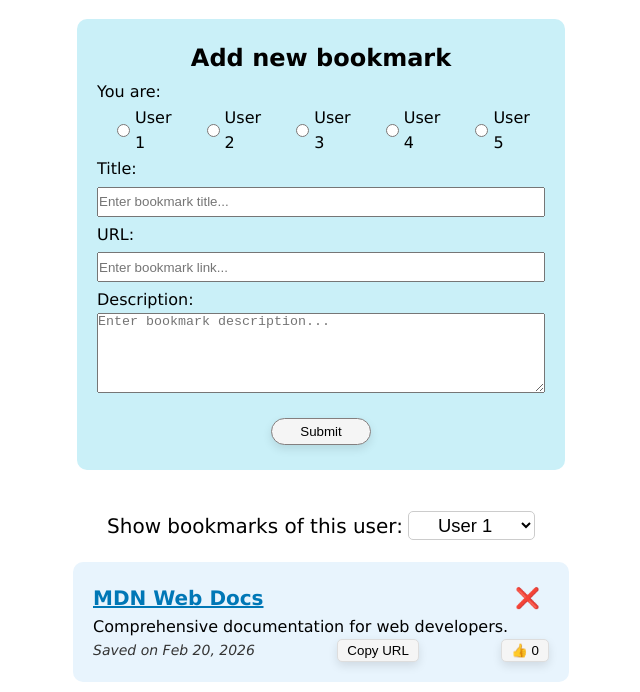
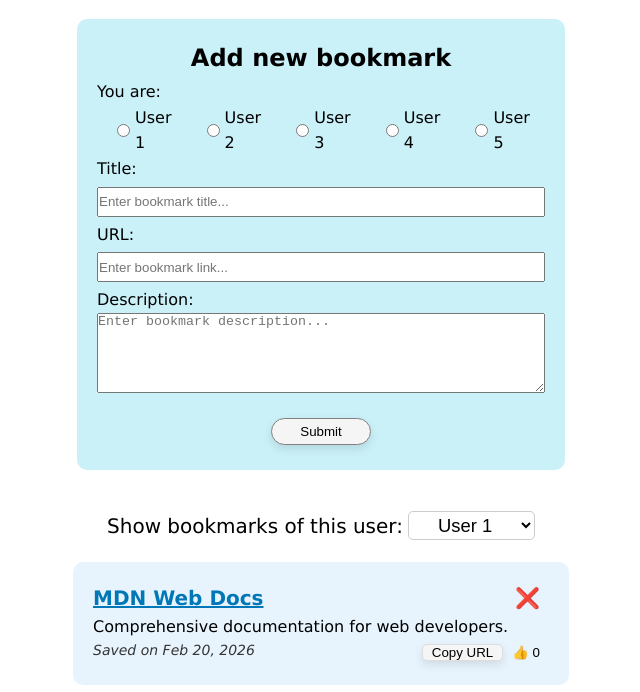
Before and after one commit to trngdothuy/Piscine-Sprint-Project-Shared-Bookmarks, a website with bundled scripts: page index.html in a window 1280 px wide. Shown: the part 108-800 px from the top of the page, without its empty margins (319-959 px from the left). Built offline with nearby package versions, Linux system fonts and the light colour scheme.

Commit message:
Style like button

```diff
--- a/script.js
+++ b/script.js
@@ -66,6 +66,10 @@ function makeBookmarkCard({name, url, description, timestamp, likes = 0}) {
   bookmarkTimestamp.innerHTML = `Saved on ${new Date(timestamp).toLocaleDateString('en-US', {month: 'short', day: '2-digit', year: 'numeric'})}`
   bookmarkTimestamp.classList.add("bookmark-date")
 
+  // div for copy and like buttons
+  const buttonDiv = document.createElement("div")
+  buttonDiv.className = "buttons-div"
+
   // copy button
   const copyButton = document.createElement("button")
   copyButton.className = "copy-button"
@@ -93,7 +97,9 @@ function makeBookmarkCard({name, url, description, timestamp, likes = 0}) {
   }
 })
 
-  bookmarkLastLine.append(bookmarkTimestamp, copyButton, likeButton)
+  buttonDiv.append(copyButton, likeButton)
+
+  bookmarkLastLine.append(bookmarkTimestamp, buttonDiv)
 
   bookmarkCardDiv.append(bookmarkFirstLine, bookmarkDescription, bookmarkLastLine)
   return bookmarkCardDiv;
--- a/style.css
+++ b/style.css
@@ -128,13 +128,11 @@ a:hover {
 
 /* like button */
 .like-button {
-  background: #f5f5f5;
-  border-radius: 5px;
-  border: 1px solid #ddd;
+  background-color: transparent;
+  border: none;
   padding: 0px 9px;
   cursor: pointer;
   transition: all 0.2s ease;
-  box-shadow: 0 4px 10px rgba(0, 0, 0, 0.1);
 }
 
 .like-button:hover {
```
